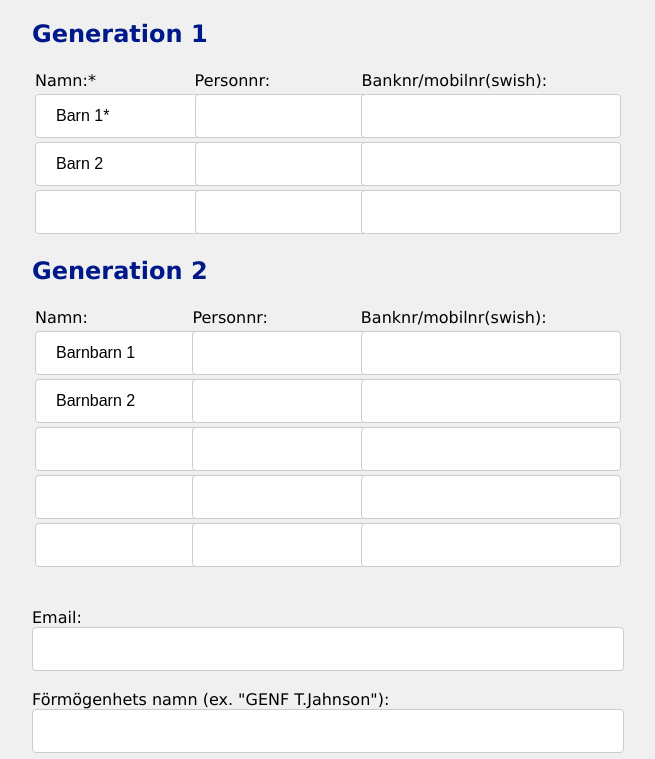
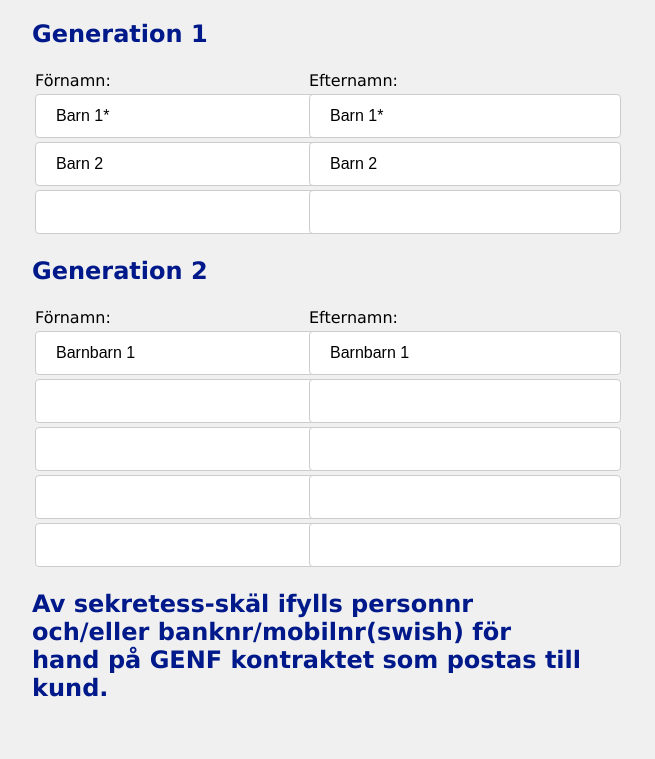
Before and after one commit to genfse/genf.github.io, a plain HTML site: page BuybuttonEmailsContractForm.html in a window 1280 px wide. Shown: the top 759 px of the page, without its empty margins (333-988 px from the left). Drawn offline with Linux system fonts and the light colour scheme.

Commit message:
Add files via upload

```diff
--- a/BuybuttonEmailsContractForm.html
+++ b/BuybuttonEmailsContractForm.html
@@ -53,24 +53,20 @@ name="EmailForm">
 
 <table style="width:100%">
     <tr>
-      <td>Namn:*</td>
-      <td>Personnr:</td>
-      <td>Banknr/mobilnr(swish):</td>
+      <td>Förnamn:</td>
+      <td>Efternamn:</td>
     </tr>
     <tr>
-      <td><input type="text" value="Barn 1*" name="G1P1_namn"></td>
-      <td><input type="number" value="XXXX XX XX-XXXX" name="G1P1_personnr"></td>
-      <td><input type="number" name="G1P1_bank/mob"></td>
+      <td><input type="text" value="Barn 1*"  name="G1P1_förnamn"></td>
+      <td><input type="text" value="Barn 1*" name="G1P1_efternamn"></td>
     </tr>
     <tr>
-        <td><input type="text" value="Barn 2" name="G1P2_namn"></td>
-        <td><input type="number" name="G1P2_personnr"></td>
-        <td><input type="number" name="G1P2_bank/mob"></td>
+      <td><input type="text" value="Barn 2"  name="G1P2_förnamn"></td>
+      <td><input type="text" value="Barn 2" name="G1P2_efternamn"></td>
     </tr>
     <tr>
-        <td><input type="text"   name="G1P3_namn"></td>
-        <td><input type="number" name="G1P3_personnr"></td>
-        <td><input type="number" name="G1P3_bank/mob"></td>
+      <td><input type="text" name="G1P3_förnamn"></td>
+      <td><input type="text" name="G1P3_efternamn"></td>
     </tr>
   </table>
 
@@ -78,36 +74,32 @@ name="EmailForm">
 
   <table style="width:100%", pattern="/^-?\d+\.?\d*$/">
     <tr>
-        <td>Namn:</td>
-        <td>Personnr:</td>
-        <td>Banknr/mobilnr(swish):</td>
+      <td>Förnamn:</td>
+      <td>Efternamn:</td>
     </tr>
     <tr>
-        <td><input type="text" value="Barnbarn 1" name="G2P1_namn"></td>
-        <td><input type="number" name="G2P1_personnr"></td>
-        <td><input type="number" name="G2P1_bank/mob"></td>
+      <td><input type="text" value="Barnbarn 1"  name="G1P1_förnamn"></td>
+      <td><input type="text" value="Barnbarn 1" name="G1P1_efternamn"></td>
     </tr>
     <tr>
-          <td><input type="text" value="Barnbarn 2" name="G2P2_namn"></td>
-          <td><input type="number" name="G2P2_personnr"></td>
-          <td><input type="number" name="G2P2_bank/mob"></td>
+      <td><input type="text" name="G2P2_förnamn"></td>
+      <td><input type="text" name="G2P2_efternamn"></td>
     </tr>
     <tr>
-          <td><input type="text"   name="G2P3_namn"></td>
-          <td><input type="number" name="G2P3_personnr"></td>
-          <td><input type="number" name="G2P3_bank/mob"></td>
+      <td><input type="text" name="G2P3_förnamn"></td>
+      <td><input type="text" name="G2P3_efternamn"></td>
     </tr>
     <tr>
-          <td><input type="text"   name="G2P4_namn"></td>
-          <td><input type="number" name="G2P4_personnr"></td>
-          <td><input type="number" name="G2P4_bank/mob"></td>
+      <td><input type="text" name="G2P4_förnamn"></td>
+      <td><input type="text" name="G2P4_efternamn"></td>
     </tr>
     <tr>
-          <td><input type="text"   name="G2P5_namn"></td>
-          <td><input type="number" name="G2P5_personnr"></td>
-          <td><input type="number" name="G2P5_bank/mob"></td>
+      <td><input type="text" name="G2P5_förnamn"></td>
+      <td><input type="text" name="G2P5_efternamn"></td>
     </tr>
     </table>
+
+    <h2>Av sekretess-skäl ifylls personnr och/eller banknr/mobilnr(swish) för hand på GENF kontraktet som postas till kund.</h2>
 
 
     <br><br>
```
Lines whose indentation alone changed are shown as unchanged.
